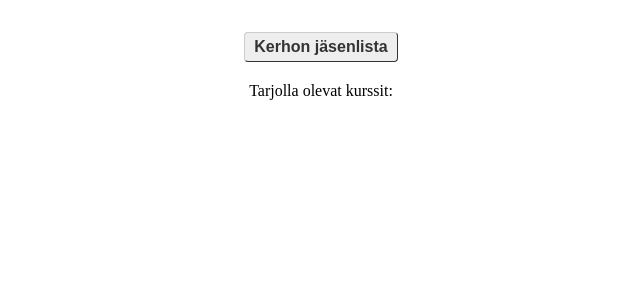
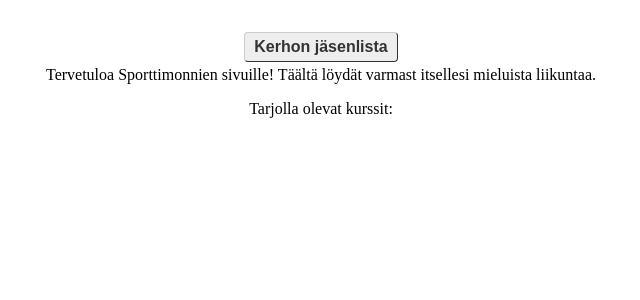
Before and after one commit to ileskaa/database-app-project, a Flask app: template templates/index.html in a window 1280 px wide. Shown: the part 71-371 px from the top of the page, without its empty margins (319-959 px from the left). Run offline with Flask 3, Linux system fonts and the light colour scheme; the template is opened without the code that fills it, so the values that code supplies are empty; the visitor is signed in with stand-in values (Sample User, id 1).

Commit message:
Add welcome message to the index page

```diff
--- a/templates/index.html
+++ b/templates/index.html
@@ -6,6 +6,10 @@
   {% if session.is_admin %}
     <a href="/members" class="members-link button">Kerhon jäsenlista</a>
   {% endif %}
+  <div class="page-content mb-20">
+    Tervetuloa Sporttimonnien sivuille!
+    Täältä löydät varmast itsellesi mieluista liikuntaa.
+  </div>
   {% include 'index/available_classes.html' %}
 {% else %}
   {% include 'index/login.html' %}
```
